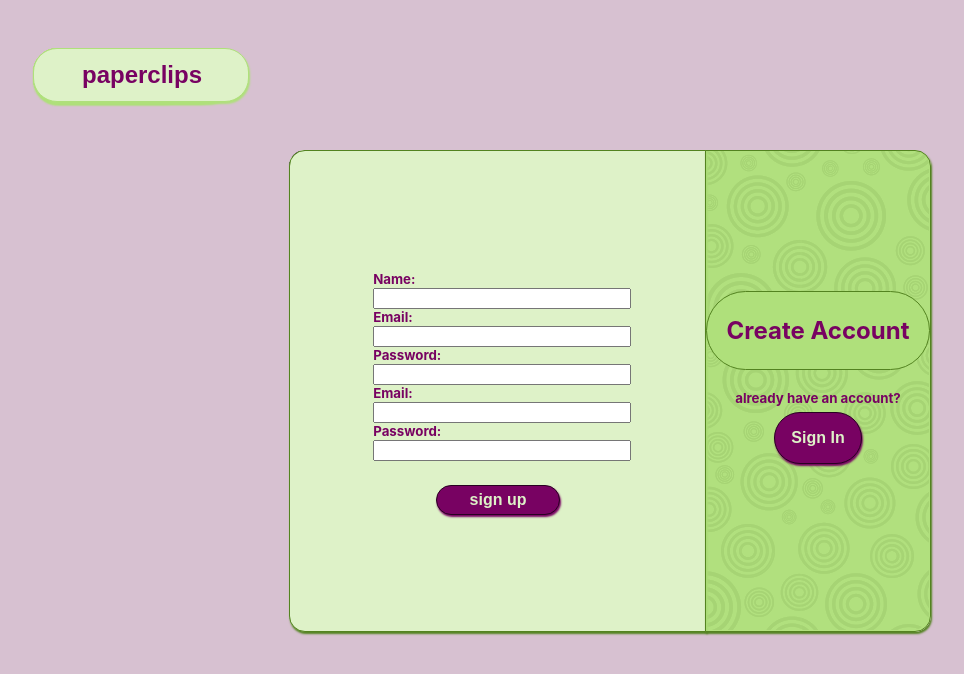
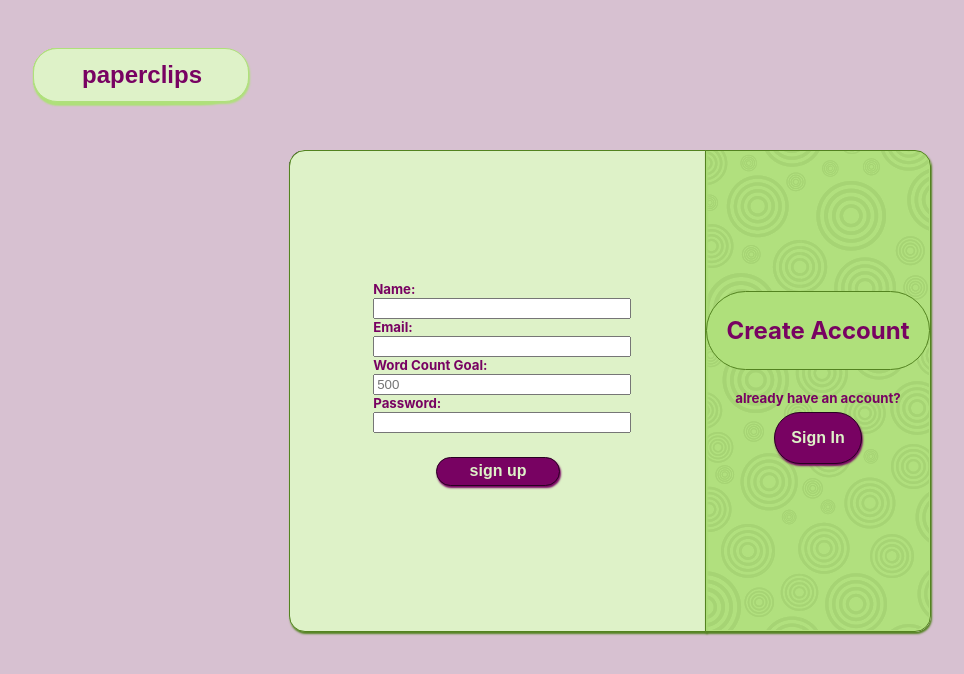
Before and after one commit to cooljasonmelton/paperclips-fe, a React (Create React App) app: page / in a window 1280 px wide. Both pictures are taken after a click on the button "Create Account". Shown: the top 674 px of the page, without its empty margins (31-995 px from the left). Built offline with nearby package versions, Linux system fonts and the light colour scheme.

Commit message:
finished login form css transitions

```diff
--- a/src/login/LoginContainer.css
+++ b/src/login/LoginContainer.css
@@ -190,7 +190,7 @@
 .login-signup{
     position: absolute;
     top: 25%;
-    right: 100%;
+    right: -40%;
 
     width: 100%;
 
@@ -203,7 +203,7 @@
 }
 
 .switch-login-signup{
-    top: 25%;
+    top: 27%;
     right: 0;
     opacity: 1;
     visibility: visible;
@@ -213,6 +213,7 @@
     position: absolute;
     top: 37%;
     right: 0;
+
     width: 100%;
 
     opacity: 1;
@@ -223,7 +224,8 @@
 
 .switch-login-login{
     top: 37%;
-    right: -100%;
+    right: 40%;
+
     opacity: 0;
     visibility: hidden;
 }
--- a/src/login/SignUp.js
+++ b/src/login/SignUp.js
@@ -18,14 +18,10 @@ const SignUp = () => {
           <input type="text" value="" />
         </label>
         <label>
-          <h5>Password:</h5>
-          <input type="password" value="" />
+          <h5>Word Count Goal:</h5>
+          <input type="number" value="" placeholder="500" />
         </label>
         <br/>
-        <label>
-          <h5>Email:</h5>
-          <input type="text" value="" />
-        </label>
         <label>
           <h5>Password:</h5>
           <input type="password" value="" />
```
